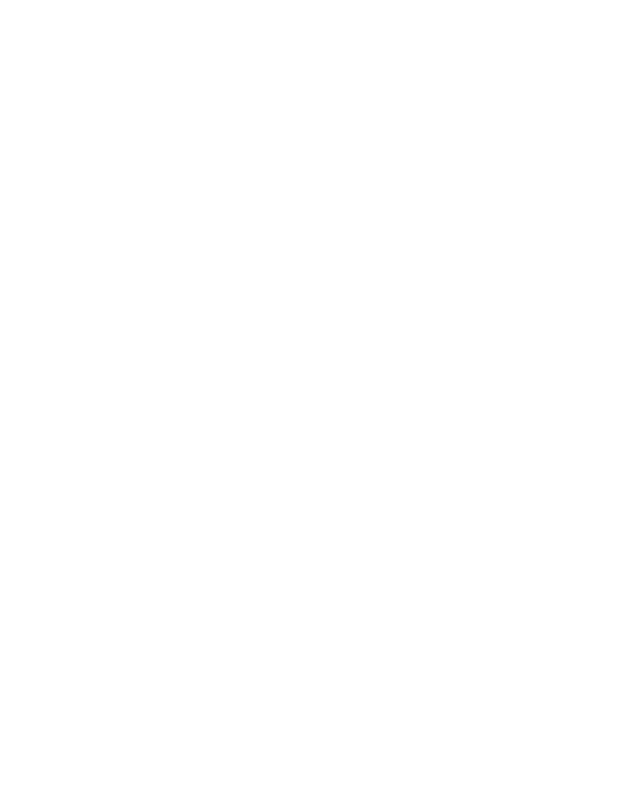
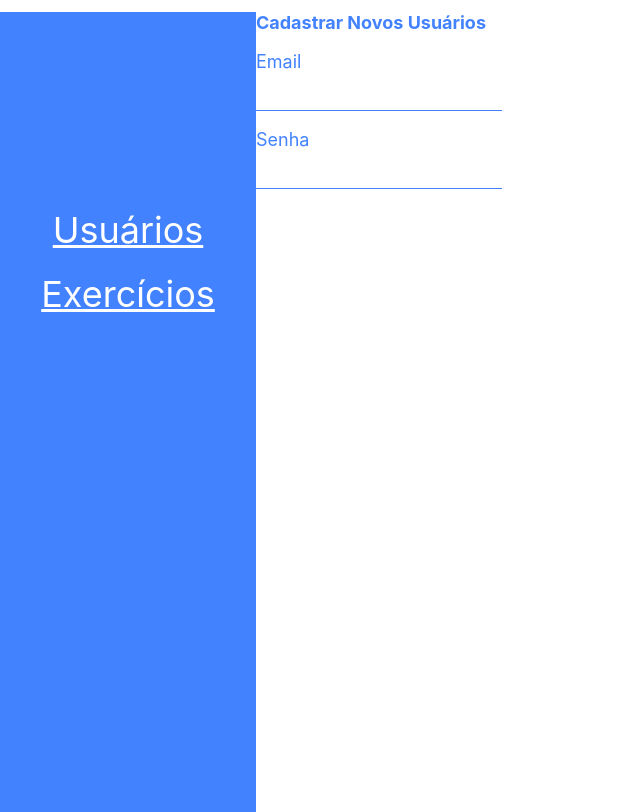
Before and after one commit to wiliansSilva/aline_front_web, a React (Create React App) app: page /painel-usuarios in a window 1280 px wide. Shown: the whole page, without its empty margins (0-640 px from the left). Built offline with nearby package versions, Linux system fonts and the light colour scheme.

Commit message:
Fim do Login e comeco do painel de usuarios

```diff
--- a/package.json
+++ b/package.json
@@ -6,10 +6,13 @@
     "@testing-library/jest-dom": "^5.11.5",
     "@testing-library/react": "^11.1.2",
     "@testing-library/user-event": "^12.2.2",
+    "axios": "^0.21.0",
     "react": "^17.0.1",
     "react-dom": "^17.0.1",
     "react-router-dom": "^5.2.0",
     "react-scripts": "4.0.0",
+    "sweetalert2": "^10.10.1",
+    "sweetalert2-react": "^0.8.3",
     "web-vitals": "^0.2.4"
   },
   "scripts": {
--- a/src/components/Esqueceu.js
+++ b/src/components/Esqueceu.js
@@ -7,7 +7,7 @@ class Esqueceu extends Component{
     constructor(){
         super()
         this.state={
-            message
+            //message=""
         }
     }
 
--- a/src/components/Login.js
+++ b/src/components/Login.js
@@ -1,24 +1,58 @@
 import '../layouts/Login.css'
 import React, {Component} from 'react';
+import postLog from '../services/loginADM'
+import Swal from 'sweetalert2'
 
 
 
-class Login extends Component{
+export default class Login extends Component{
+    constructor(){
+        super();
+
+        this.state = {
+          email: "",
+          password:""
+        };
+        this.postLogin = this.postLogin.bind(this);
+        this.fillState = this.handleChange.bind(this);
+    }
+
+
+
+    handleChange = (e) =>{this.setState({value: e.target.value})}
+
+
+    async postLogin(e){
+        await postLog.conta(this.state.email, this.state.password).then( response =>{
+            console.log(response.data)
+            if(response.data.admin){
+                this.props.history.push("/painel-usuarios");
+            }
+            else{
+                console.log("entrei aqui no 1")
+                Swal.fire({title: 'Erro!',
+                    text: 'Email ou senha incorretos, verifique suas informações e tente novamente!',
+                    icon: 'error',
+                    confirmButtonText: 'OK'
+                  })
+            }
+        })
+      }
+
+
 
     render(){
     return(
         <div className="container_geral">
             <div className="container_login">
                 <h1>Email</h1>
-                <input type="text"/>
+                <input type="text" onChange={(e) => {this.setState({email: e.target.value })}}/>
                 <h1>Senha</h1>
-                <input type="password"/>
+                <input type="password" onChange={(e) => {this.setState({password: e.target.value })}}/>
                 <a href="/esqueceu-senha">Esqueceu sua senha? Clique aqui!</a>
-                <button className="entrar">Entrar</button>
+                <button className="entrar" onClick={this.postLogin}>Entrar</button>
             </div>
         </div>
     );
     }
 }
-
-export default Login;
--- /dev/null
+++ b/src/components/MenuLateral.js
@@ -0,0 +1,16 @@
+import '../layouts/MenuLateral.css'
+import React, {Component} from 'react';
+
+export default class MenuLateral extends Component{
+    render(){
+        return(
+            <div className="container_menulat">
+                <div className="container_menuzinho">
+                    <a href="/painel-usuarios">Usuários</a>
+                    <a href="">Exercícios</a>
+                </div>
+            </div>
+        );
+    }
+
+}
--- /dev/null
+++ b/src/components/Usuarios.js
@@ -0,0 +1,24 @@
+import '../layouts/Login.css'
+import React, {Component} from 'react';
+import MenuLateral from '../components/MenuLateral'
+
+
+export default class Usuarios extends Component{
+    render(){
+        return(
+            <div>
+                <MenuLateral/>
+                <div className="container_usuarios">
+                    <div className="container_cadastro">
+                        <h1>Cadastrar Novos Usuários</h1>
+                        <p>Email</p>
+                        <input type="text"/>
+                        <p>Senha</p>
+                        <input type="password"/>
+
+                    </div>
+                </div>
+            </div>
+        );
+    }
+}
--- a/src/index.js
+++ b/src/index.js
@@ -4,12 +4,14 @@ import './index.css';
 import { BrowserRouter, Route, Switch } from "react-router-dom";
 import login from "./components/Login"
 import esqueceu from "./components/Esqueceu"
+import usuarios from "./components/Usuarios"
 
 ReactDOM.render(
   <BrowserRouter>
     <Switch>
       <Route exact path="/" component={login}/>
       <Route  path="/esqueceu-senha" component={esqueceu}/>
+      <Route  path="/painel-usuarios" component={usuarios}/>
     </Switch>
   </BrowserRouter>,
   document.getElementById('root')
--- a/src/layouts/Login.css
+++ b/src/layouts/Login.css
@@ -21,6 +21,7 @@
     align-self: center;
     width: 150px;
     height: 35px;
+    cursor: pointer;
 }
 
 a{
--- /dev/null
+++ b/src/layouts/MenuLateral.css
@@ -0,0 +1,21 @@
+.container_menulat{
+    background-color: #4282FF;
+    height: 100vh;
+    width: 20%;
+    float: left;
+    display: flex;
+}
+
+.container_menuzinho{
+    display: flex;
+    flex-direction: column;
+    width: 100%;
+    align-self: center;
+    margin-bottom: 300px;
+}
+
+.container_menuzinho a{
+    margin-bottom: 10px;
+    font-size: 36px;
+    color: white;
+}
--- /dev/null
+++ b/src/services/api.js
@@ -0,0 +1,8 @@
+
+import axios from 'axios';
+
+
+
+export const http =axios.create({
+    baseURL:'https://alineexercicios.herokuapp.com/api/'
+  });
--- /dev/null
+++ b/src/services/loginADM.js
@@ -0,0 +1,14 @@
+import {http} from "../services/api"
+
+
+/*Post de quando a área do professor a ser pesquisado é escolhida*/
+/*liberando assim a matéria do terceiro select que era dependente disso*/
+
+export default{
+    conta:(email, password) =>{
+        let data= {}
+        data.email= email
+        data.password= password
+        return http.post('loginadmin', data)
+    }
+}
```
Also changed, not shown: src/layouts/Usuarios.css (added), 1 other file (tests, documents, lock files or other folders).
